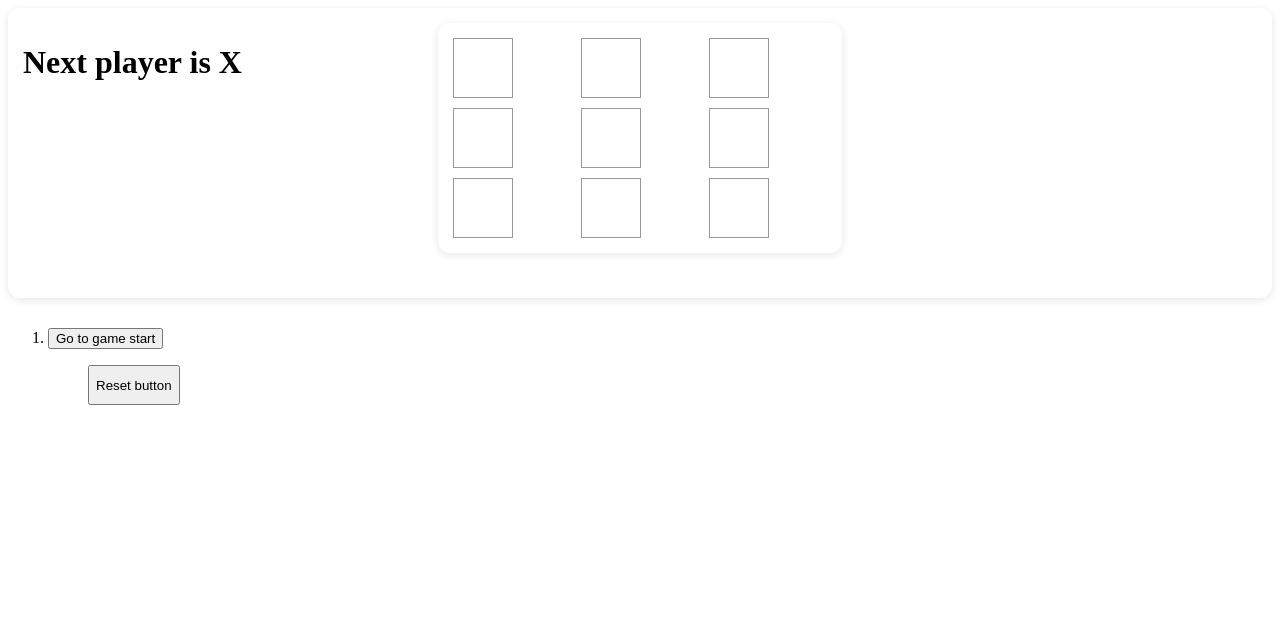
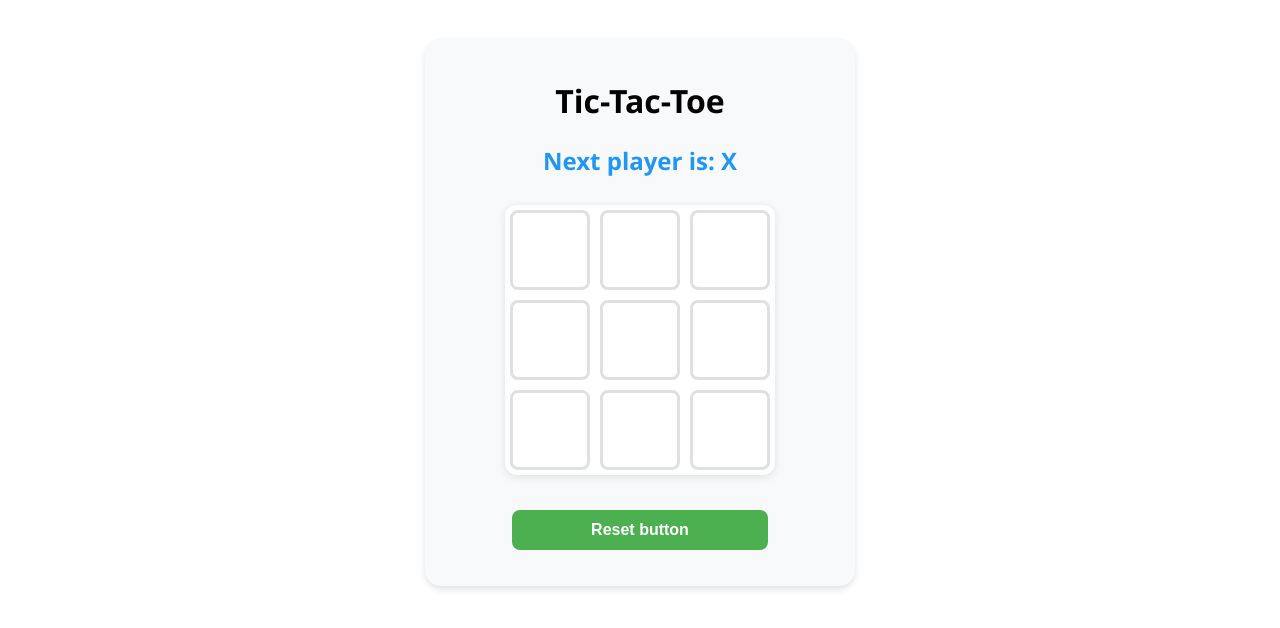
Before and after one commit to fujisecretview/tictactoe, a React (Vite) app: page / in a window 1280 px wide. Shown: the top 628 px of the page. Built offline with nearby package versions, Linux system fonts and the light colour scheme.

Commit message:
version 1.0 without history

```diff
--- a/src/App.jsx
+++ b/src/App.jsx
@@ -1,10 +1,9 @@
 import Game from './components/Game';
-import './styles/components/Game.css';
 
 export const App = () => {
   return (
     <>
-      <Game className="Game" />
+      <Game />
     </>
   );
 };
--- a/src/components/Board.jsx
+++ b/src/components/Board.jsx
@@ -1,4 +1,4 @@
-import '../styles/components/board-row.css';
+import '../styles/components/board.css';
 import Square from './Square';
 import calculateWinner from '../utils/calculateWinner';
 
@@ -13,11 +13,11 @@ const Board = ({ currentSquares, isNext, onPlay, isBoardFull }) => {
   const winner = calculateWinner(currentSquares);
   let status;
   if (winner) {
-    status = 'Winner is ' + winner;
+    status = 'Winner is: ' + winner;
   } else if (!winner && isBoardFull) {
     status = 'Its Draw!';
   } else {
-    status = 'Next player is ' + (isNext ? 'X' : 'O');
+    status = 'Next player is: ' + (isNext ? 'X' : 'O');
   }
 
   const handleClick = (i) => {
@@ -30,8 +30,7 @@ const Board = ({ currentSquares, isNext, onPlay, isBoardFull }) => {
 
   return (
     <>
-      <h1>{status}</h1>
-
+      <h1 className="status">{status}</h1>
       <div className="board">
         {currentSquares.map((square, i) => (
           <Square
--- a/src/components/Game.jsx
+++ b/src/components/Game.jsx
@@ -1,8 +1,8 @@
 import Board from './Board';
-import calculateWinner from '../utils/calculateWinner';
 import { useState } from 'react';
 import '../styles/components/reset-button.css';
-import '../styles/components/board.css';
+import '../styles/components/game-container.css';
+import '../styles/components/wrapper.css';
 
 const Game = () => {
   const initialSquares = Array(9).fill(null);
@@ -35,11 +35,9 @@ const Game = () => {
 
   const moves = history.map((square, index) => {
     let description;
-    if (index > 0) {
-      description = 'Go to move ' + index;
-    } else {
-      description = 'Go to game start';
-    }
+
+    description = 'Go to move ' + index;
+
     return (
       <li key={index}>
         <button onClick={() => jumpTo(index)}>{description}</button>
@@ -49,8 +47,9 @@ const Game = () => {
 
   return (
     <>
-      <div className="game-container">
-        <div className="board">
+      <div className="wrapper">
+        <div className="game-container">
+          <h1>Tic-Tac-Toe</h1>
           <Board
             isNext={isNext}
             setIsNext={setIsNext}
@@ -58,16 +57,13 @@ const Game = () => {
             currentSquares={currentSquares}
             isBoardFull={isBoardFull}
           />
-        </div>
-        <div className="game-info">
-          <ol>{moves}</ol>
-        </div>
-        <div
-          style={{ display: 'flex', alignItems: 'center', marginLeft: '80px' }}
-        >
-          <button onClick={resetGame} className="reset-button">
-            Reset button
-          </button>
+          <div className="game-controls">
+            <div className="reset-button-wrapper">
+              <button onClick={resetGame} className="reset-button">
+                Reset button
+              </button>
+            </div>
+          </div>
         </div>
       </div>
     </>
--- a/src/components/Square.jsx
+++ b/src/components/Square.jsx
@@ -2,7 +2,7 @@ import '../styles/components/square.css';
 
 const Square = ({ value, onSquareClick }) => {
   return (
-    <button onClick={onSquareClick} className="square">
+    <button onClick={onSquareClick} className={`square ${value && 'filled'}`}>
       {value}
     </button>
   );
--- a/src/styles/components/Game.css
+++ /dev/null
@@ -1,10 +0,0 @@
-.Game {
-  max-width: 500px;
-  margin: 50px auto;
-  padding: 35px;
-  font-family: 'Segoe UI', Tahoma, Geneva, Verdana, sans-serif;
-  background-color: #f8f9fa;
-  border-radius: 16px;
-  box-shadow: 0 4px 6px rgba(0, 0, 0, 0.1);
-  text-align: center;
-}
--- a/src/styles/components/board.css
+++ b/src/styles/components/board.css
@@ -1,10 +1,19 @@
 .board {
   display: grid;
+  width: 260px;
   grid-template-columns: repeat(3, 1fr);
   gap: 10px;
-  margin-bottom: 30px;
+  margin-bottom: 25px;
   background: white;
-  padding: 15px;
+  padding: 5px;
   border-radius: 12px;
   box-shadow: 0 2px 8px rgba(0, 0, 0, 0.1);
 }
+
+.status {
+  font-size: 24px;
+  font-weight: 600;
+  margin-bottom: 25px;
+  color: #2196F3;
+  min-height: 36px;
+}
--- a/src/styles/components/game-container.css
+++ b/src/styles/components/game-container.css
@@ -1,3 +1,21 @@
 .game-container {
+  max-width: 700px;
+  margin: 30px;
+  padding: 20px 80px;
+  font-family: 'Segoe UI', Tahoma, Geneva, Verdana, sans-serif;
+  background-color: #f8f9fa;
+  border-radius: 16px;
+  box-shadow: 0 4px 6px rgba(0, 0, 0, 0.1);
+  text-align: center;
+  }
+
+.game-controls {
   display: flex;
+  justify-content: space-between;
+  align-items: flex-start;
 }
+
+.game-info {
+  display: flex;
+  align-items: center;
+}
--- a/src/styles/components/reset-button.css
+++ b/src/styles/components/reset-button.css
@@ -1,6 +1,25 @@
+.reset-button-wrapper {
+  margin-top: 10px;
+  margin-bottom: 16px;
+  width: 100%;
+  height: 100%;
+}
+
+
 .reset-button {
-  display: flex;
-  align-items: center;
-  justify-content: center;
+  width: 95%;
   height: 40px;
+  font-size: 16px;
+  font-weight: 600;
+  background: #4CAF50;
+  color: white;
+  border: none;
+  border-radius: 8px;
+  cursor: pointer;
+  transition: all 0.3s ease;
 }
+
+.reset-button:hover {
+  background: #45a049;
+  transform: scale(1.05);
+}
--- a/src/styles/components/square.css
+++ b/src/styles/components/square.css
@@ -1,9 +1,23 @@
 .square {
-  width: 60px;
-  height: 60px;
-  border: 1px solid #999;
-  font-size: 24px;
+  aspect-ratio: 1;
+  width: 80px;
+  font-size: 48px;
   font-weight: bold;
+  background: white;
+  border: 3px solid #e0e0e0;
+  border-radius: 8px;
   cursor: pointer;
-  background: white;
+  transition: all 0.2s ease;
+  display: flex;
+  align-items: center;
+  justify-content: center;
 }
+
+.square:hover:not(.filled) {
+  background: #f0f0f0;
+  border-color: #2196F3;
+}
+
+.square.filled {
+
+}
--- /dev/null
+++ b/src/styles/components/wrapper.css
@@ -0,0 +1,6 @@
+.wrapper{
+  display: flex;
+  align-items: center;
+  justify-content: center;
+
+}
```
